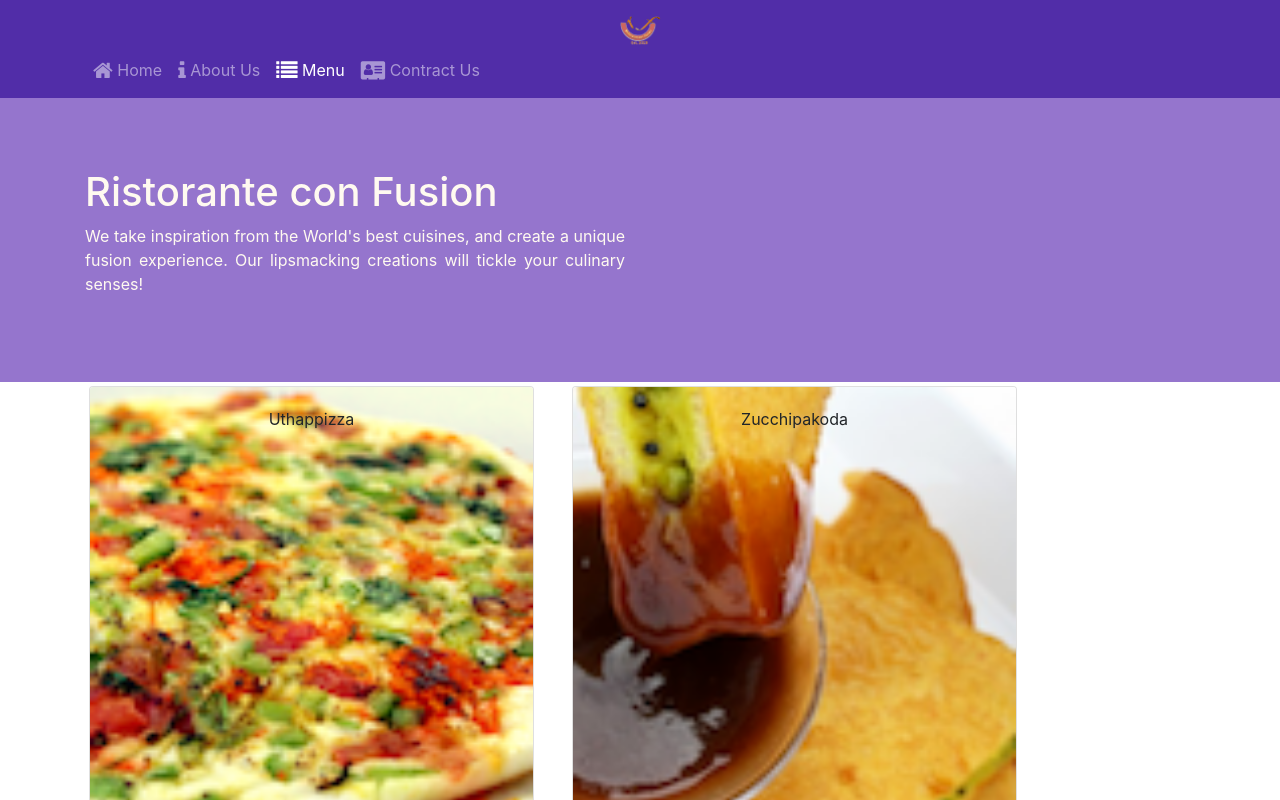
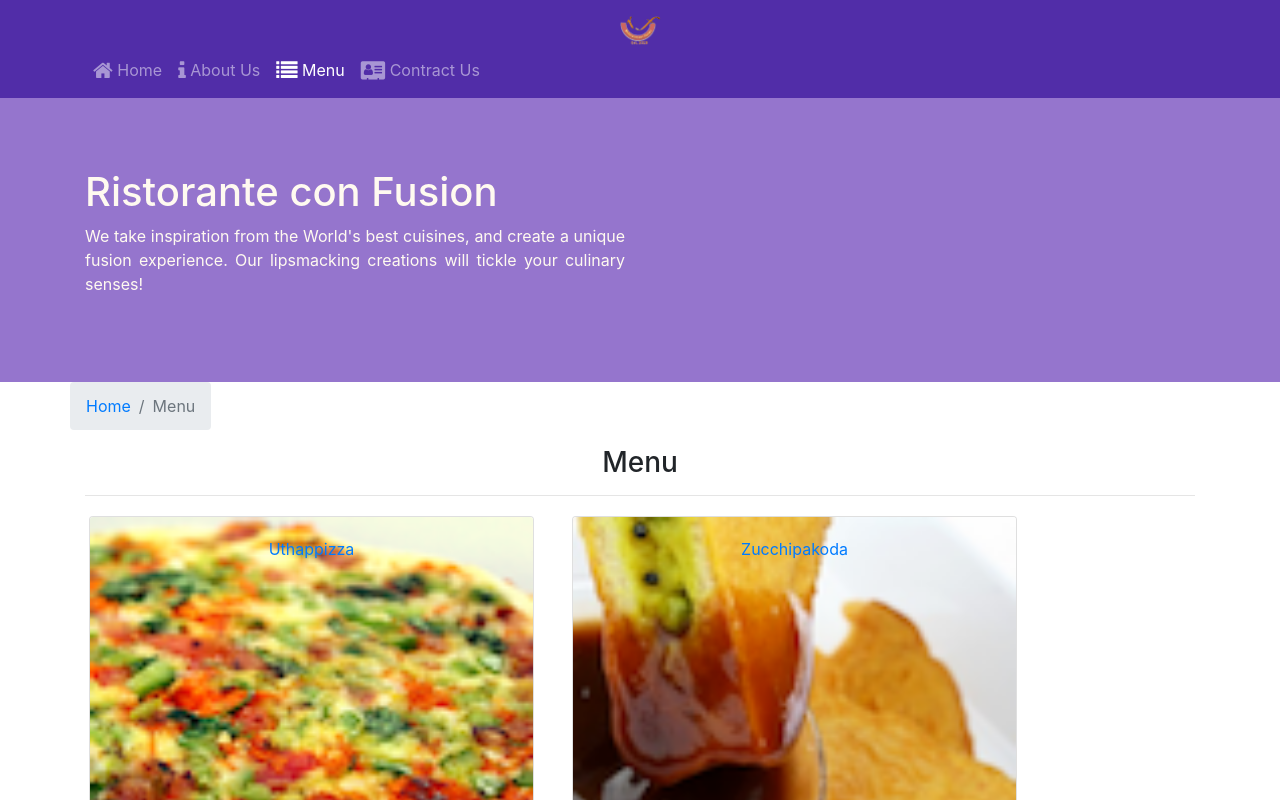
Before and after one commit to anhddse161412/confusion_react, a React (Create React App) app: page /menu in a window 1280 px wide. Shown: the top 800 px of the page. Built offline with nearby package versions, Linux system fonts and the light colour scheme.

Commit message:
Single Page Applications Part 2

```diff
--- a/src/components/ContactComponent.js
+++ b/src/components/ContactComponent.js
@@ -1,8 +1,26 @@
-import React, { Component } from "react";
+import React from "react";
+import {
+   Breadcrumb,
+   BreadcrumbItem,
+   Card,
+   CardImg,
+   CardImgOverlay,
+   CardTitle,
+} from "reactstrap";
 
+import { Link } from "react-router-dom";
 function Contact(props) {
    return (
-      <div classNameName="container">
+      <div className="container">
+         <div className="row">
+            <Breadcrumb>
+               <BreadcrumbItem>
+                  <Link to="/home">Home</Link>
+               </BreadcrumbItem>
+
+               <BreadcrumbItem active>contact US</BreadcrumbItem>
+            </Breadcrumb>
+         </div>
          <div className="row row-content text-justify">
             <div className="col-12 ">
                <h3>Location Information</h3>
--- a/src/components/DishdetailComponent.js
+++ b/src/components/DishdetailComponent.js
@@ -1,6 +1,16 @@
 import React from "react";
-import { Card, CardImg, CardBody, CardText, CardTitle } from "reactstrap";
+import {
+   Breadcrumb,
+   BreadcrumbItem,
+   Card,
+   CardImg,
+   CardImgOverlay,
+   CardBody,
+   CardText,
+   CardTitle,
+} from "reactstrap";
 
+import { Link } from "react-router-dom";
 // class DishDetail extends React.Component {
 //    // renderDish(dish) {
 //    //    console.log(dish);
@@ -95,9 +105,57 @@ import { Card, CardImg, CardBody, CardText, CardTitle } from "reactstrap";
 //       }
 //    }
 // }
-function renderDish({ dish }) {
-   console.log(dish);
-   if (dish != null)
+// function renderDish({ dish }) {
+//    console.log(dish);
+//    if (dish != null)
+//       return (
+//          <div className="col-12 col-sm-5">
+//             <Card>
+//                <CardImg src={dish.image} alt={dish.name} />
+//                <CardBody>
+//                   <CardTitle>{dish.name}</CardTitle>
+//                   <CardText>{dish.description}</CardText>
+//                </CardBody>
+//             </Card>
+//          </div>
+//       );
+//    else return <div></div>;
+// }
+// function renderComments({ dish }) {
+//    const comment = dish.comments.map((item) => {
+//       return (
+//          <div key={item.id} className="text-left">
+//             <p>{item.comment}</p>
+//             <p>
+//                -- {item.author} ,{item.date}
+//             </p>
+//          </div>
+//       );
+//    });
+//    return (
+//       <div className="col-12 col-sm-7">
+//          <h2>Comments</h2>
+//          {comment}
+//       </div>
+//    );
+// }
+
+// const DishDetail = (props) => {
+//    if (props.dish != null) {
+//       return (
+//          <div className="container">
+//             <div className="row">
+//                {renderDish(props)}
+//                {renderComments(props)}
+//             </div>
+//          </div>
+//       );
+//    } else {
+//       return <div></div>;
+//    }
+// };
+
+function RenderDish({ dish }) {
    return (
       <div className="col-12 col-sm-5">
          <Card>
@@ -109,15 +167,15 @@ function renderDish({ dish }) {
          </Card>
       </div>
    );
-   else return <div></div>;
 }
-function renderComments({ dish }) {
-   const comment = dish.comments.map((item) => {
+
+export function RenderComments({ comments }) {
+   const comment = comments.map((item) => {
       return (
-         <div key={item.id} className="text-left">
+         <div key={item.id}>
             <p>{item.comment}</p>
             <p>
-               -- {item.author} ,{item.date}
+               {item.author} {item.date}
             </p>
          </div>
       );
@@ -130,19 +188,39 @@ function renderComments({ dish }) {
    );
 }
 
-const DishDetail = (props) => {
-   if (props.dish != null) {
+class DishDetail extends React.Component {
+   render() {
+      if (this.props.dish != null) {
+         const dish = this.props.dish;
+         const comments = this.props.comments;
          return (
             <div className="container">
                <div className="row">
-               {renderDish(props)}
-               {renderComments(props)}
+                  <Breadcrumb>
+                     <BreadcrumbItem>
+                        <Link to="/menu">Menu</Link>
+                     </BreadcrumbItem>
+                     <BreadcrumbItem active>{dish.name}</BreadcrumbItem>
+                  </Breadcrumb>
+                  <div className="col-12">
+                     <h3>{dish.name}</h3>
+                     <hr />
+                  </div>
+               </div>
+               <div className="row">
+                  <div className="col-12 col-md-5 m-1">
+                     <RenderDish dish={dish} />
+                  </div>
+                  <div className="col-12 col-md-5 m-1">
+                     <RenderComments comments={comments} />
+                  </div>
                </div>
             </div>
          );
       } else {
          return <div></div>;
       }
-};
+   }
+}
 
 export default DishDetail;
--- a/src/components/HomeComponent.js
+++ b/src/components/HomeComponent.js
@@ -6,7 +6,6 @@ import {
    CardBody,
    CardTitle,
    CardSubtitle,
-   Button,
 } from "reactstrap";
 function RenderCard({ item }) {
    return (
--- a/src/components/MainComponent.js
+++ b/src/components/MainComponent.js
@@ -7,9 +7,10 @@ import { PROMOTIONS } from "../shared/promotions";
 import { LEADERS } from "../shared/leaders";
 import { COMMENTS } from "../shared/comments";
 import Home from "./HomeComponent";
+import About from "./AboutComponent";
 import Contact from "./ContactComponent";
 import { Switch, Route, Redirect } from "react-router-dom";
-
+import DishDetail from "./DishdetailComponent";
 class Main extends React.Component {
    constructor(props) {
       super(props);
@@ -38,6 +39,23 @@ class Main extends React.Component {
             />
          );
       };
+
+      const DishWithId = ({ match }) => {
+         return (
+            <DishDetail
+               dish={
+                  this.state.dishes.filter(
+                     (dish) => dish.id === parseInt(match.params.dishId, 10)
+                  )[0]
+               }
+               comments={this.state.comments.filter(
+                  (comment) =>
+                     comment.dishId === parseInt(match.params.dishId, 10)
+               )}
+            />
+         );
+      };
+
       return (
          <div>
             {/* <Navbar dark color="primary">
@@ -53,12 +71,18 @@ class Main extends React.Component {
             <DishDetail dish={this.state.selectedDish} /> */}
             <Switch>
                <Route path="/home" component={HomePage} />
-               <Route path="/contactus" component={Contact} />
+               <Route exact path="/contactus" component={Contact} />
                <Route
                   exact
                   path="/menu"
                   component={() => <Menu dishes={this.state.dishes} />}
                />
+               <Route
+                  exact
+                  path="/aboutus"
+                  component={() => <About leaders={this.state.leaders} />}
+               />
+               <Route path="/menu/:dishId" component={DishWithId} />
                <Redirect to="/home" />
             </Switch>
             <Footer />
--- a/src/components/MenuComponent.js
+++ b/src/components/MenuComponent.js
@@ -1,6 +1,14 @@
 import React, { Component } from "react";
-import { Card, CardImg, CardImgOverlay, CardTitle } from "reactstrap";
+import {
+   Breadcrumb,
+   BreadcrumbItem,
+   Card,
+   CardImg,
+   CardImgOverlay,
+   CardTitle,
+} from "reactstrap";
 import DishDetail from "./DishdetailComponent";
+import { Link } from "react-router-dom";
 // class Menu extends Component {
 //    constructor(props) {
 //       super(props);
@@ -51,28 +59,60 @@ import DishDetail from "./DishdetailComponent";
 // }
 function RenderMenuItem({ dish, onClick }) {
    return (
-      <Card onClick={() => onClick(dish)}>
+      // <Card onClick={() => onClick(dish)}>
+      <Card>
+         <Link to={`/menu/${dish.id}`}>
             <CardImg width="100%" src={dish.image} alt={dish.name} />
             <CardImgOverlay>
                <CardTitle>{dish.name}</CardTitle>
             </CardImgOverlay>
+         </Link>
       </Card>
    );
 }
 
-const Menu = (props) => {
-   const menu = props.dishes.map((dish) => {
+// const Menu = (props) => {
+//    const menu = props.dishes.map((dish) => {
+//       return (
+//          <div key={dish.id} className="col-12 col-md-5 m-1">
+//             <RenderMenuItem dish={dish} onClick={props.click} />
+//          </div>
+//       );
+//    });
+//    return (
+//       <div className="container">
+//          <div className="row">{menu}</div>
+//       </div>
+//    );
+// };
+class Menu extends Component {
+   render() {
+      const menu = this.props.dishes.map((dish) => {
          return (
-         <div key={dish.id} className="col-12 col-md-5 m-1">
-            <RenderMenuItem dish={dish} onClick={props.click} />
+            <div className="col-12 col-md-5 m-1">
+               <div key={dish.id}>
+                  <RenderMenuItem dish={dish} />
+               </div>
             </div>
          );
       });
       return (
          <div className="container">
+            <div className="row">
+               <Breadcrumb>
+                  <BreadcrumbItem>
+                     <Link to="/home">Home</Link>
+                  </BreadcrumbItem>
+                  <BreadcrumbItem active>Menu</BreadcrumbItem>
+               </Breadcrumb>
+               <div className="col-12">
+                  <h3>Menu</h3>
+                  <hr />
+               </div>
+            </div>
             <div className="row">{menu}</div>
          </div>
       );
-};
-
+   }
+}
 export default Menu;
```
Lines whose indentation alone changed are shown as unchanged.
